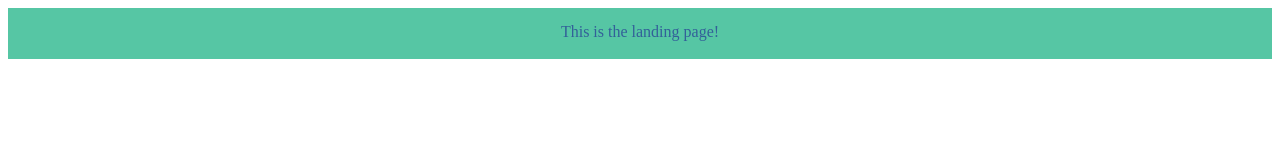
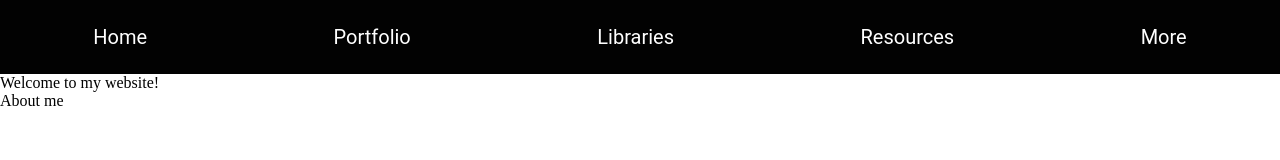
Before and after one commit to AlejandroALopez/studyWebpage, a React app: page / in a window 1280 px wide. Built offline with nearby package versions, Linux system fonts and the light colour scheme.

Commit message:
resuming project

```diff
--- a/package.json
+++ b/package.json
@@ -24,7 +24,7 @@
     "eslint-plugin-react-hooks": "^4.2.0",
     "html-webpack-plugin": "^4.5.0",
     "mini-css-extract-plugin": "^1.3.2",
-    "node-sass": "^5.0.0",
+    "sass": "^1.45.0",
     "sass-loader": "^10.1.0",
     "style-loader": "^2.0.0",
     "webpack": "^4.32.2",
--- a/src/constants/variables.scss
+++ b/src/constants/variables.scss
@@ -17,6 +17,9 @@ $mid-gray: #666060;
 $listing-gray: #4F5257;
 $dark-gray: #262222;
 
+$black: #020202;
+$white: #FFFFFF;
+
 // Gradients
 $red-orange-grad: linear-gradient(135deg, rgba(86, 198, 164, 0.67) 0%, #2078B9 100%);
 $opacity-grad: linear-gradient(180deg, rgba(250, 252, 255, 0) 0%, #FCFBFB 98.64%);
--- a/src/pages/landingPage/index.js
+++ b/src/pages/landingPage/index.js
@@ -1,27 +1,24 @@
 import React from 'react';
-import { connect } from 'react-redux';
+// import { connect } from 'react-redux';
 import './style.scss';
 
 // import { fetchConstants } from '../actions/constantsActions';
 
-class LandingPage extends React.Component {
-  constructor(props) {
-    super(props);
-    this.state = {
-      // topics: 0,
-    };
-  }
+export default function LandingPage(props) {
+  return (
+    <div className="landingPage-container">
+      <div className="landingPage-header-container">
+        <div>Home</div>
+        <div>Portfolio</div>
+        <div>Libraries</div>
+        <div>Resources</div>
+        <div>More</div>
+      </div>
 
-  render() {
-    return (
-      <div className="landingPage-container">
-        <div className="landingPage-header-container">
-          <div className="landingPage-header-title">This is the landing page!</div>
-        </div>
+      <div>Welcome to my website!</div>
+      <div>
+        About me
       </div>
-    );
-  }
+    </div>
+  );
 }
-
-export default connect(null, {
-})(LandingPage);
--- a/src/pages/landingPage/style.scss
+++ b/src/pages/landingPage/style.scss
@@ -1,20 +1,19 @@
 @import '../../constants/variables.scss';
 
 .landingPage-container {
-  max-width: 1360px;
   margin: 0 auto;
 
   .landingPage-header-container {
     display: flex;
     flex-direction: row;
-    justify-content: center;
-    background-color: $yellow;
+    justify-content: space-around;
 
-    max-width: 100%;
-    padding: 15px 0 18px;
+    background-color: $black;
+    color: $white;
+    font-family: 'Roboto', sans-serif;
+    font-size: 20px;
 
-      .landingPage-header-title {
-        color: $blue;
-      }
+    padding: 25px 0 25px;
+
  }
 }
--- a/src/style.scss
+++ b/src/style.scss
@@ -1,3 +1,4 @@
 body, html {
   height: 100%;
+  margin: 0;
 }
```
Also changed, not shown: 1 other file.
